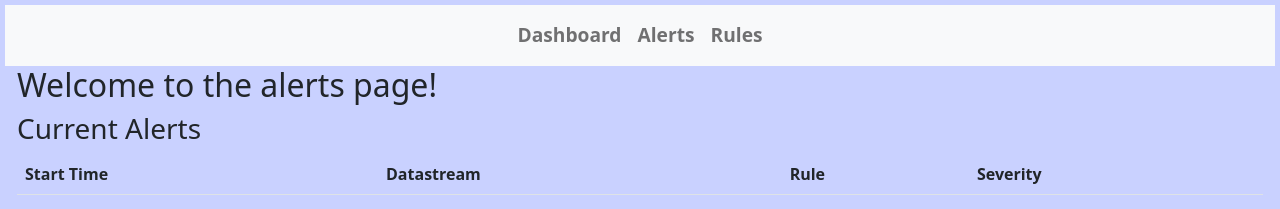
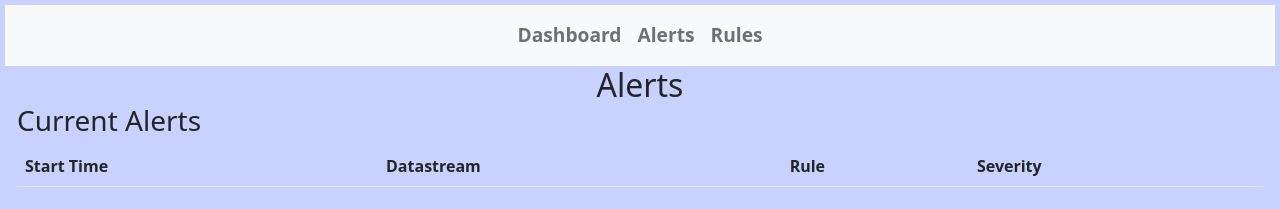
Before and after one commit to Thomas-Wood/final-year-project, a Flask app: template FlaskServer/templates/alerts.html in a window 1280 px wide. Shown: the top 209 px of the page. Run offline with Flask 2, Linux system fonts and the light colour scheme; the template is opened without the code that fills it, so the values that code supplies are empty; some libraries are stand-ins or nearby versions.

Commit message:
refactor: Tweak alerts page layout

```diff
--- a/FlaskServer/templates/alerts.html
+++ b/FlaskServer/templates/alerts.html
@@ -2,7 +2,7 @@
 
 {% block content %}
 
-<h2 class="background-primary">Welcome to the alerts page!</h2>
+<h2 class="background-primary centred">Alerts</h2>
 
 <script language = "JavaScript">
   $(document).ready(function() {
@@ -13,7 +13,7 @@
 </script>
 
 <h3>Current Alerts</h3>
-<table class="table">
+<table class="table" style="margin-bottom:50px">
   <thead>
     <tr>
       <th scope="col">Start Time</th>
```
